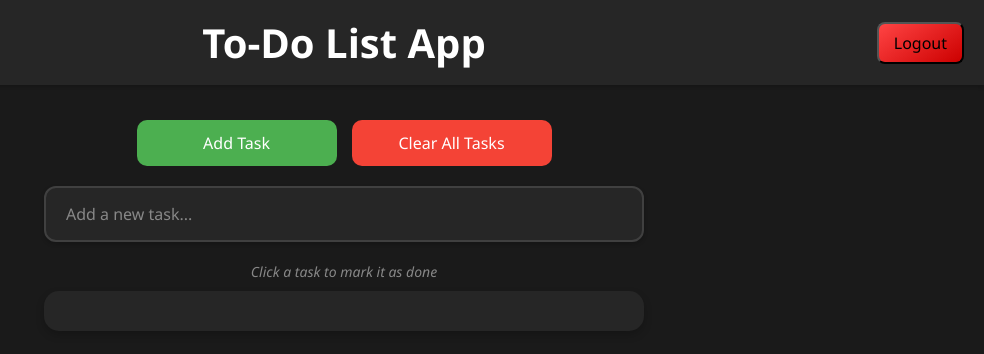
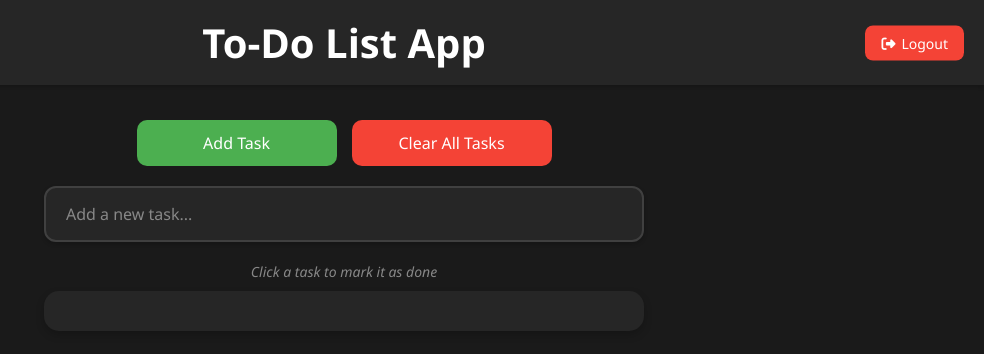
Before and after one commit to chillecs/todoapp, a plain HTML site: page homepage.html in a window 1280 px wide. Shown: the whole page, without its empty margins (296-1280 px from the left). Drawn offline with Linux system fonts and the light colour scheme.

Commit message:
Update style.css

```diff
--- a/style.css
+++ b/style.css
@@ -153,17 +153,32 @@ h1 {
 }
 
 #logoutbtn {
-    font-size: 16px;
-    background: linear-gradient(145deg, #ff4444, #cc0000);
-    padding: 8px 15px;
+    font-size: 14px;
+    background: #f44336;
+    padding: 8px 16px;
     border-radius: 8px;
     width: auto;
+    color: white;
+    border: none;
+    cursor: pointer;
+    transition: all 0.3s ease;
+    display: flex;
+    align-items: center;
+    gap: 6px;
+    font-weight: 500;
 }
 
 #logoutbtn:hover {
-    background: linear-gradient(145deg, #ff6666, #ff0000);
+    background: #d32f2f;
     transform: translateY(-2px);
     box-shadow: 0 4px 8px rgba(0, 0, 0, 0.2);
+}
+
+#logoutbtn::before {
+    content: '\f2f5';
+    font-family: 'Font Awesome 6 Free';
+    font-weight: 900;
+    font-size: 14px;
 }
 
 .container {
```
